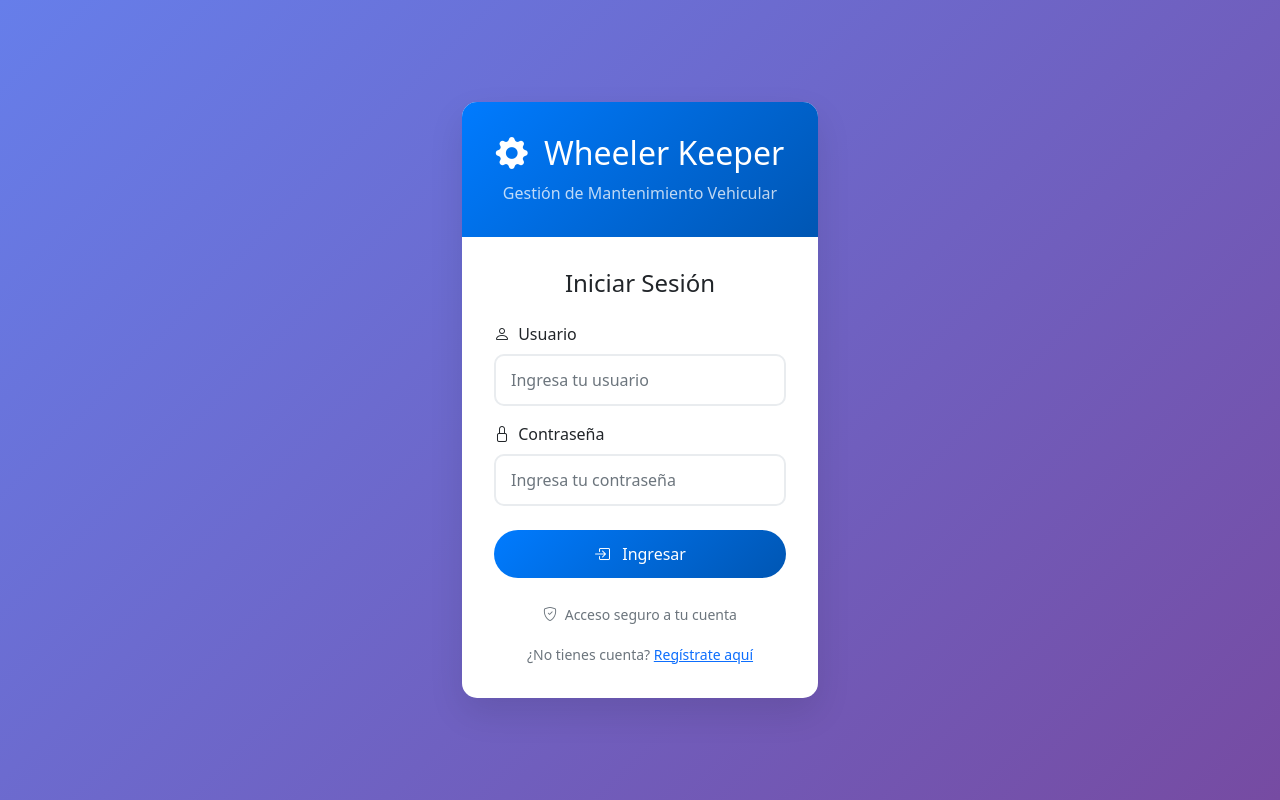
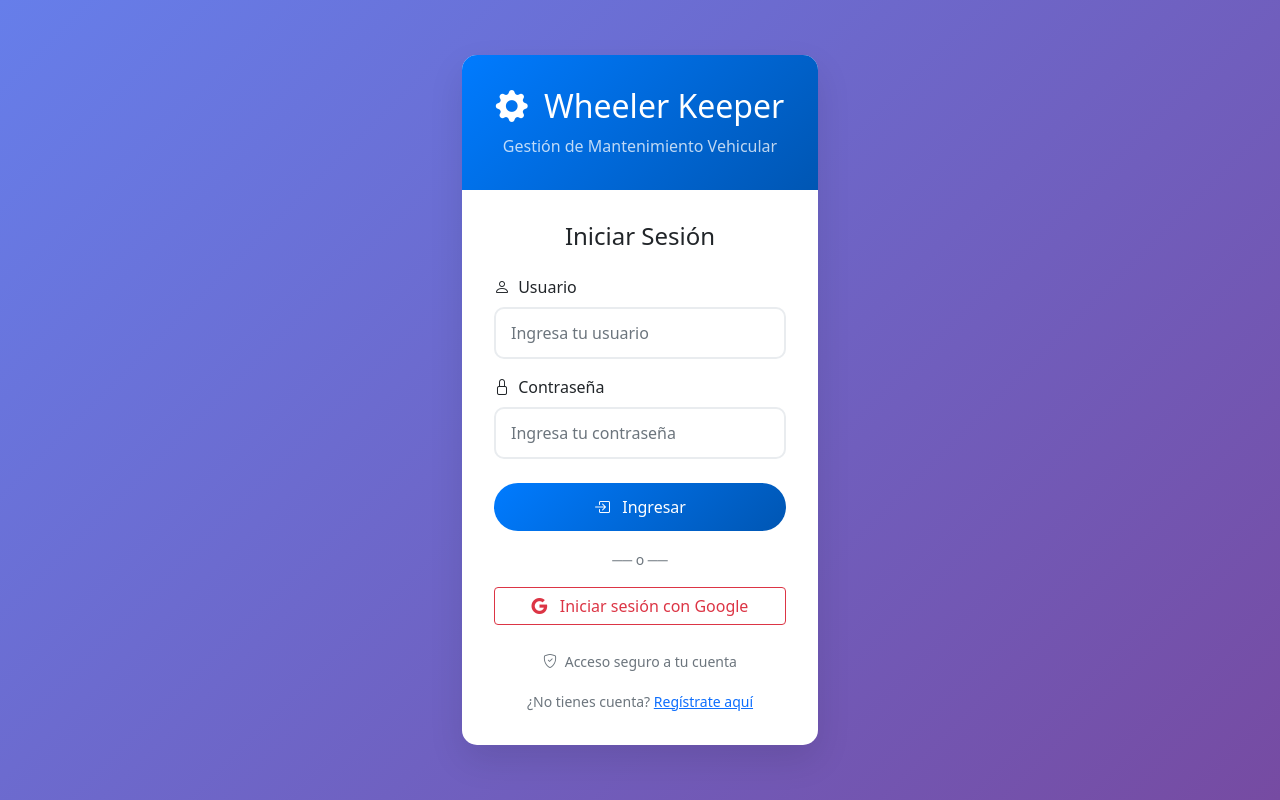
Before and after one commit to jlleongarcia/wheeler-keeper, a Django app: template templates/registration/login.html in a window 1280 px wide. Run offline with Django 3.2, Linux system fonts and the light colour scheme; the template is opened without the code that fills it, so the values that code supplies are empty; some libraries are stand-ins or nearby versions.

Commit message:
google sign up buttons added

```diff
--- a/templates/registration/login.html
+++ b/templates/registration/login.html
@@ -149,6 +149,17 @@
                             {% endif %}
                         </form>
 
+                        <div class="text-center my-3">
+                            <small class="text-muted">── o ──</small>
+                        </div>
+
+                        <div class="d-grid">
+                            <a href="/oauth/google/login/?process=login" class="btn btn-outline-danger">
+                                <i class="bi bi-google me-2"></i>
+                                Iniciar sesión con Google
+                            </a>
+                        </div>
+
                         <div class="text-center mt-4">
                             <small class="text-muted">
                                 <i class="bi bi-shield-check me-1"></i>
```
Also changed, not shown: templates/registration/registro.html (+11 -0 lines).
